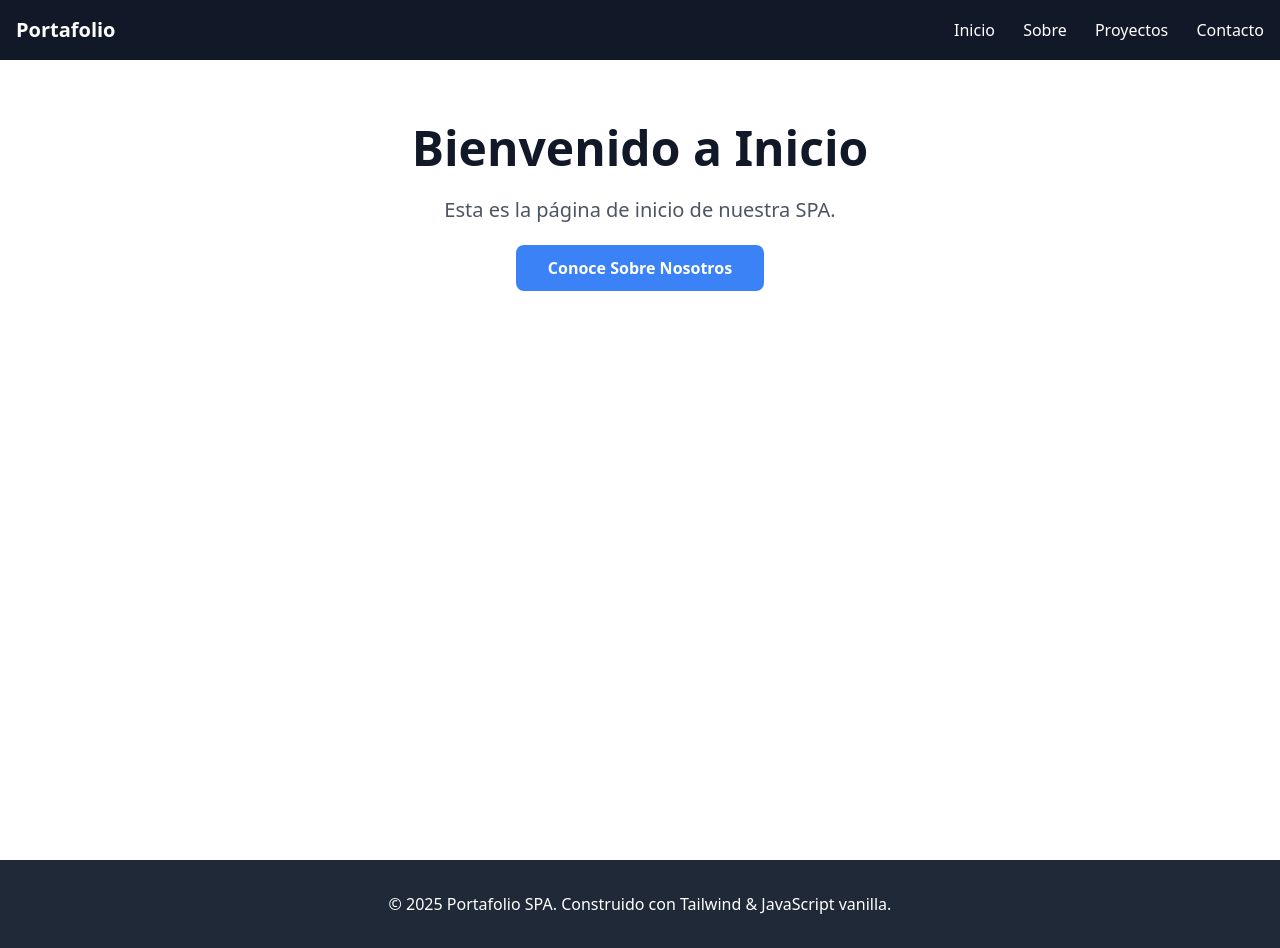
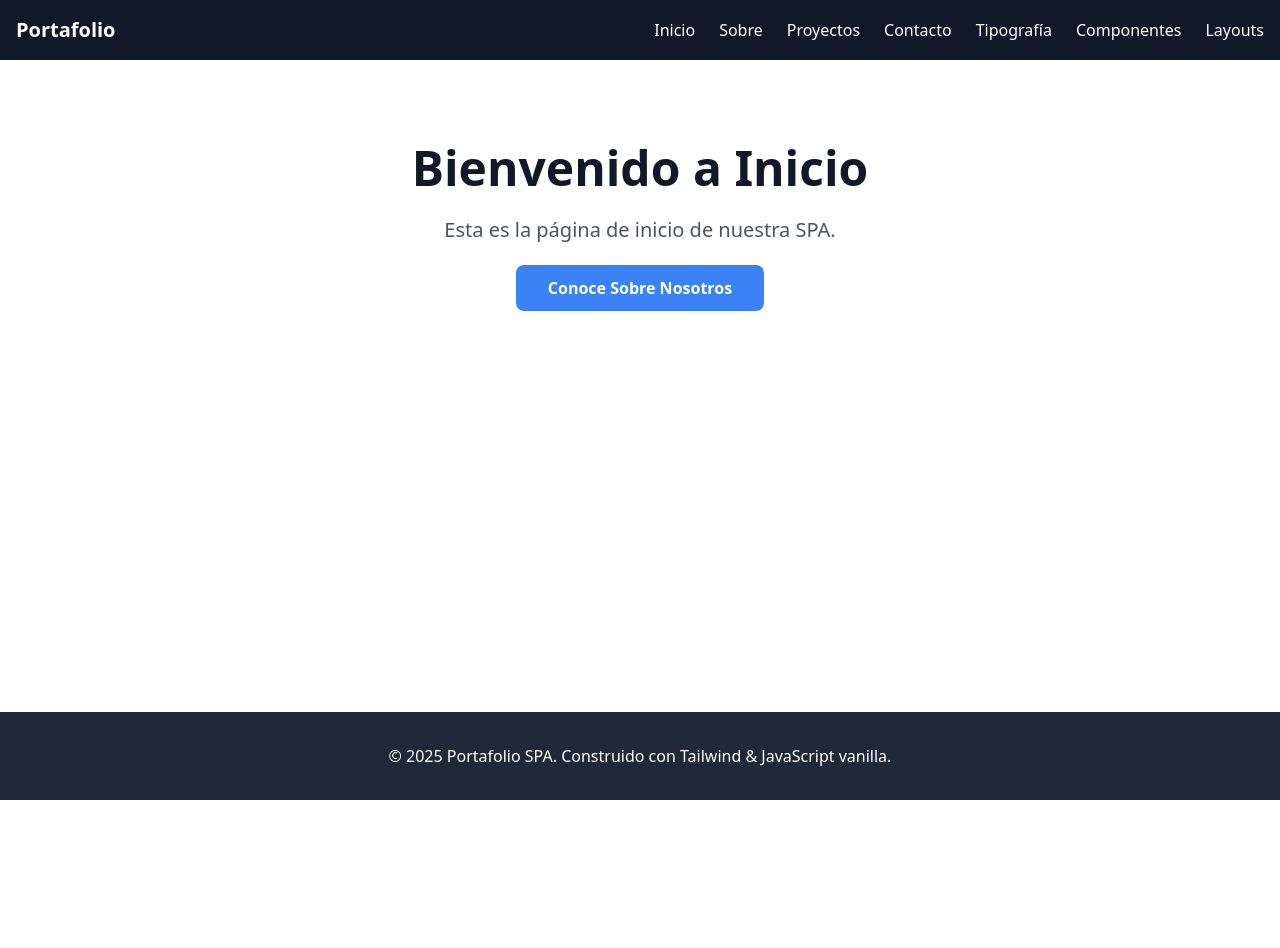
Before and after one commit to nbfrodri/Portafolio-Tailwind, a website built with Vite: page index.html in a window 1280 px wide. After the commit the page ends 800 px from the top, so only its background shows below. Built offline with nearby package versions, Linux system fonts and the light colour scheme.

Commit message:
feat: Refactor SPA structure with improved navigation and accessibility features

```diff
--- a/index.html
+++ b/index.html
@@ -1,4 +1,3 @@
-<!-- index.html -->
 <!DOCTYPE html>
 <html lang="es">
   <head>
@@ -10,17 +9,17 @@
   <body>
     <!-- Skip link para accesibilidad -->
     <a
-      href="#main"
+      href="#app"
       class="sr-only focus:not-sr-only focus:absolute focus:top-4 focus:left-4 bg-blue-500 text-white px-4 py-2 rounded"
     >
       Saltar al contenido principal
     </a>
 
-    <!-- Navegación compartida -->
+    <!-- Navegación compartida (lista semántica) -->
     <nav
-      class="bg-gray-900 text-white sticky top-0 z-50"
+      class="fixed top-0 left-0 w-full bg-gray-900 text-white z-50"
       role="navigation"
-      aria-label="Navegación principal"
+      aria-label="Main navigation"
     >
       <div class="container mx-auto px-4">
         <div class="flex justify-between items-center py-4">
@@ -30,34 +29,67 @@
             aria-label="Inicio"
             >Portafolio</a
           >
-          <div class="space-x-6">
+          <ul class="flex gap-6">
+            <li>
               <a
                 href="#/"
                 class="hover:text-blue-400 transition-colors"
                 aria-current="page"
                 >Inicio</a
               >
+            </li>
+            <li>
               <a href="#/sobre" class="hover:text-blue-400 transition-colors"
                 >Sobre</a
               >
-            <a href="#/proyectos" class="hover:text-blue-400 transition-colors"
+            </li>
+            <li>
+              <a
+                href="#/proyectos"
+                class="hover:text-blue-400 transition-colors"
                 >Proyectos</a
               >
+            </li>
+            <li>
               <a href="#/contacto" class="hover:text-blue-400 transition-colors"
                 >Contacto</a
               >
-          </div>
+            </li>
+            <li>
+              <a
+                href="#/tipografia"
+                class="hover:text-blue-400 transition-colors"
+                >Tipografía</a
+              >
+            </li>
+            <li>
+              <a
+                href="#/componentes"
+                class="hover:text-blue-400 transition-colors"
+                >Componentes</a
+              >
+            </li>
+            <li>
+              <a href="#/layouts" class="hover:text-blue-400 transition-colors"
+                >Layouts</a
+              >
+            </li>
+          </ul>
         </div>
       </div>
     </nav>
 
-    <!-- Área de contenido principal -->
-    <main id="app" class="min-h-screen" role="main">
-      <!-- Las vistas se renderizarán aquí -->
+    <!-- Área de contenido principal: no fixed to allow scrolling. Añadimos padding
+         superior e inferior para que el contenido no quede oculto por la nav/footer fijas. -->
+    <main id="app" class="min-h-screen pt-20 pb-24" role="main">
+      <!-- Views will be rendered here -->
     </main>
 
     <!-- Footer compartido -->
-    <footer class="bg-gray-800 text-white py-8" role="contentinfo">
+    <footer
+      class="fixed bottom-0 left-0 w-full z-50 bg-gray-800 text-white py-8"
+      role="contentinfo"
+    >
       <div class="container mx-auto px-4 text-center">
         <p>
           &copy; 2025 Portafolio SPA. Construido con Tailwind & JavaScript
--- a/src/main.js
+++ b/src/main.js
@@ -1,6 +1,22 @@
 import "./style.css";
 import SimpleRouter from "./router.js";
-import { views } from "./views.js";
+import { views } from "./views/index.js";
 
 // Inicializar router
 const router = new SimpleRouter(views);
+
+// Opcional: Scroll suave para anclas internas SIN romper el ruteo SPA
+// 1) Delegación de eventos: un solo listener captura clicks en anchors.
+// 2) Solo manejamos hashes que apuntan a secciones internas (ej. #app).
+// 3) Ignoramos enlaces del router que empiezan por "#/" para que el router gestione la navegación.
+document.addEventListener("click", (e) => {
+  const link = e.target.closest('a[href^="#"]');
+  if (!link) return; // No es un enlace con hash
+  const href = link.getAttribute("href");
+  if (href.startsWith("#/")) return; // enlace del router: lo gestiona el router
+  const target = document.querySelector(href);
+  if (target) {
+    e.preventDefault();
+    target.scrollIntoView({ behavior: "smooth", block: "start" });
+  }
+});
--- a/src/router.js
+++ b/src/router.js
@@ -30,13 +30,15 @@ class SimpleRouter {
   }
 
   updateActiveNav(currentHash) {
-    // Remover aria-current de todos los enlaces de navegación
-    document.querySelectorAll("nav a").forEach((link) => {
+    // Solo considerar enlaces del router SPA que empiezan por "#/".
+    // Evita tocar anclas internas como "#app" (skip links, enlaces de sección).
+    document.querySelectorAll('nav a[href^="#/"]').forEach((link) => {
       link.removeAttribute("aria-current");
     });
 
-    // Añadir aria-current al enlace activo
-    const activeLink = document.querySelector(`nav a[href="${currentHash}"]`);
+    // currentHash es como "/", "/sobre", ...
+    // Construimos el selector completo como `#${currentHash}` para coincidir con hrefs (ej. href="#/sobre").
+    const activeLink = document.querySelector(`nav a[href="#${currentHash}"]`);
     if (activeLink) {
       activeLink.setAttribute("aria-current", "page");
     }
--- a/src/views.js
+++ /dev/null
@@ -1,47 +0,0 @@
-export const views = {
-  "/": {
-    template: `
-      <section class="py-16">
-        <div class="container mx-auto px-4 text-center">
-          <h1 class="text-5xl font-bold text-gray-900 mb-6">Bienvenido a Inicio</h1>
-          <p class="text-xl text-gray-600 mb-8">Esta es la página de inicio de nuestra SPA.</p>
-          <a href="#/sobre" class="bg-blue-500 hover:bg-blue-600 text-white font-bold py-3 px-8 rounded-lg transition-colors">
-            Conoce Sobre Nosotros
-          </a>
-        </div>
-      </section>
-    `,
-  },
-  "/sobre": {
-    template: `
-      <section class="py-16">
-        <div class="container mx-auto px-4">
-          <h1 class="text-4xl font-bold text-gray-900 mb-6">Sobre Nosotros</h1>
-          <div class="max-w-3xl mx-auto">
-            <p class="text-lg text-gray-700 mb-4">
-              Construimos aplicaciones web modernas con Tailwind CSS y JavaScript vanilla.
-              Nuestro enfoque está en accesibilidad, rendimiento y experiencia de usuario.
-            </p>
-            <p class="text-lg text-gray-700 mb-6">
-              Esta SPA demuestra ruteo, diseño responsive y mejora progresiva.
-            </p>
-            <a href="#/" class="text-blue-500 hover:text-blue-600 font-medium">← Volver a Inicio</a>
-          </div>
-        </div>
-      </section>
-    `,
-  },
-  404: {
-    template: `
-      <section class="py-16">
-        <div class="container mx-auto px-4 text-center">
-          <h1 class="text-4xl font-bold text-gray-900 mb-6">Página No Encontrada</h1>
-          <p class="text-xl text-gray-600 mb-8">La página que buscas no existe.</p>
-          <a href="#/" class="bg-blue-500 hover:bg-blue-600 text-white font-bold py-3 px-8 rounded-lg transition-colors">
-            Ir a Inicio
-          </a>
-        </div>
-      </section>
-    `,
-  },
-};
--- /dev/null
+++ b/src/views/404.js
@@ -0,0 +1,13 @@
+export default {
+  template: `
+   <section class="py-16">
+     <div class="container mx-auto px-4 text-center">
+       <h1 class="text-4xl font-bold text-gray-900 mb-6">Página No Encontrada</h1>
+       <p class="text-xl text-gray-600 mb-8">La página que buscas no existe.</p>
+       <a href="#/" class="bg-blue-500 hover:bg-blue-600 text-white font-bold py-3 px-8 rounded-lg transition-colors">
+         Ir a Inicio
+       </a>
+     </div>
+   </section>
+ `,
+};
--- /dev/null
+++ b/src/views/componentes.js
@@ -0,0 +1,57 @@
+export default {
+  template: `
+    <section class="py-16 bg-gray-50 min-h-screen">
+      <div class="container mx-auto px-4">
+        <h1 class="text-4xl font-bold text-gray-900 mb-8 text-center">Playground de Componentes</h1>
+
+        <!-- Variantes de botones -->
+        <div class="bg-white rounded-lg shadow-md p-6 mb-8">
+          <h2 class="text-2xl font-bold text-gray-900 mb-4">Botones</h2>
+          <div class="flex flex-wrap gap-4">
+            <button class="bg-blue-500 hover:bg-blue-600 text-white font-bold py-2 px-4 rounded transition-colors">
+              Primario
+            </button>
+            <button class="bg-gray-500 hover:bg-gray-600 text-white font-bold py-2 px-4 rounded transition-colors">
+              Secundario
+            </button>
+            <button class="border-2 border-blue-500 text-blue-500 hover:bg-blue-50 font-bold py-2 px-4 rounded transition-colors">
+              Contorno
+            </button>
+          </div>
+        </div>
+
+        <!-- Grid de tarjetas -->
+        <div class="bg-white rounded-lg shadow-md p-6 mb-8">
+          <h2 class="text-2xl font-bold text-gray-900 mb-4">Tarjetas</h2>
+          <div class="grid grid-cols-1 md:grid-cols-3 gap-6">
+            <article class="border border-gray-200 rounded-lg overflow-hidden hover:shadow-lg transition-shadow">
+              <div class="h-32 bg-gradient-to-r from-blue-400 to-purple-500"></div>
+              <div class="p-4">
+                <h3 class="font-bold text-gray-900 mb-2">Título de Tarjeta</h3>
+                <p class="text-gray-600 text-sm">La descripción de la tarjeta va aquí.</p>
+              </div>
+            </article>
+
+            <article class="border border-gray-200 rounded-lg overflow-hidden hover:shadow-lg transition-shadow">
+              <div class="h-32 bg-gradient-to-r from-green-400 to-teal-500"></div>
+              <div class="p-4">
+                <h3 class="font-bold text-gray-900 mb-2">Título de Tarjeta</h3>
+                <p class="text-gray-600 text-sm">La descripción de la tarjeta va aquí.</p>
+              </div>
+            </article>
+
+            <article class="border border-gray-200 rounded-lg overflow-hidden hover:shadow-lg transition-shadow">
+              <div class="h-32 bg-gradient-to-r from-pink-400 to-red-500"></div>
+              <div class="p-4">
+                <h3 class="font-bold text-gray-900 mb-2">Título de Tarjeta</h3>
+                <p class="text-gray-600 text-sm">La descripción de la tarjeta va aquí.</p>
+              </div>
+            </article>
+          </div>
+        </div>
+
+        <a href="#/" class="inline-block text-blue-600 hover:text-blue-700 font-medium">← Volver a Inicio</a>
+      </div>
+    </section>
+  `,
+};
--- /dev/null
+++ b/src/views/contacto.js
@@ -0,0 +1,15 @@
+export default {
+  template: `
+   <section class="py-16">
+     <div class="container mx-auto px-4">
+       <h1 class="text-4xl font-bold text-gray-900 mb-6">Contacto</h1>
+       <div class="max-w-3xl mx-auto">
+         <p class="text-lg text-gray-700 mb-6">
+           Ponte en contacto con nosotros a través de nuestros canales sociales.
+         </p>
+         <a href="#/" class="text-blue-500 hover:text-blue-600 font-medium">← Volver a Inicio</a>
+       </div>
+     </div>
+   </section>
+ `,
+};
--- /dev/null
+++ b/src/views/home.js
@@ -0,0 +1,13 @@
+export default {
+  template: `
+   <section class="py-16">
+     <div class="container mx-auto px-4 text-center">
+       <h1 class="text-5xl font-bold text-gray-900 mb-6">Bienvenido a Inicio</h1>
+       <p class="text-xl text-gray-600 mb-8">Esta es la página de inicio de nuestra SPA.</p>
+       <a href="#/sobre" class="bg-blue-500 hover:bg-blue-600 text-white font-bold py-3 px-8 rounded-lg transition-colors">
+         Conoce Sobre Nosotros
+       </a>
+     </div>
+   </section>
+ `,
+};
--- /dev/null
+++ b/src/views/index.js
@@ -0,0 +1,19 @@
+import home from "./home.js";
+import sobre from "./sobre.js";
+import proyectos from "./proyectos.js";
+import contacto from "./contacto.js";
+import tipografia from "./tipografia.js"; // Añade esto
+import notFound from "./404.js";
+import componentes from "./componentes.js";
+import layouts from "./layouts.js";
+
+export const views = {
+  "/": home,
+  "/sobre": sobre,
+  "/proyectos": proyectos,
+  "/contacto": contacto,
+  "/tipografia": tipografia,
+  "/componentes": componentes,
+  "/layouts": layouts,
+  404: notFound,
+};
--- /dev/null
+++ b/src/views/layouts.js
@@ -0,0 +1,85 @@
+export default {
+  template: `
+    <section class="py-16 bg-gray-50 min-h-screen">
+      <div class="container mx-auto px-4">
+        <h1 class="text-4xl font-bold text-gray-900 mb-8 text-center">Patrones de Grid y Flexbox</h1>
+
+        <!-- Flexbox: eje horizontal y centrado -->
+        <div class="bg-white rounded-lg shadow-md p-6 mb-8">
+          <h2 class="text-2xl font-semibold mb-4">Flex: fila centrada</h2>
+          <div class="flex items-center justify-center gap-4">
+            <div class="w-24 h-24 bg-blue-500 text-white flex items-center justify-center rounded">1</div>
+            <div class="w-24 h-24 bg-green-500 text-white flex items-center justify-center rounded">2</div>
+            <div class="w-24 h-24 bg-pink-500 text-white flex items-center justify-center rounded">3</div>
+          </div>
+        </div>
+
+        <!-- Flexbox: columna responsiva -->
+        <div class="bg-white rounded-lg shadow-md p-6 mb-8">
+          <h2 class="text-2xl font-semibold mb-4">Flex: columna responsiva</h2>
+          <div class="flex flex-col md:flex-row gap-4">
+            <div class="flex-1 p-4 bg-gradient-to-r from-blue-50 to-blue-100 rounded">Col 1</div>
+            <div class="flex-1 p-4 bg-gradient-to-r from-green-50 to-green-100 rounded">Col 2</div>
+            <div class="flex-1 p-4 bg-gradient-to-r from-purple-50 to-purple-100 rounded">Col 3</div>
+          </div>
+        </div>
+
+        <!-- Grid: cards 1-3-? -->
+        <div class="bg-white rounded-lg shadow-md p-6 mb-8">
+          <h2 class="text-2xl font-semibold mb-4">Grid: tarjetas responsivas</h2>
+          <div class="grid grid-cols-1 sm:grid-cols-2 lg:grid-cols-3 gap-6">
+            <article class="p-4 border rounded-lg">
+              <h3 class="font-bold mb-2">Tarjeta A</h3>
+              <p class="text-sm text-gray-600">Una tarjeta en la grid.</p>
+            </article>
+            <article class="p-4 border rounded-lg">
+              <h3 class="font-bold mb-2">Tarjeta B</h3>
+              <p class="text-sm text-gray-600">Otra tarjeta en la grid.</p>
+            </article>
+            <article class="p-4 border rounded-lg">
+              <h3 class="font-bold mb-2">Tarjeta C</h3>
+              <p class="text-sm text-gray-600">Otra tarjeta más.</p>
+            </article>
+            <article class="p-4 border rounded-lg">
+              <h3 class="font-bold mb-2">Tarjeta D</h3>
+              <p class="text-sm text-gray-600">Contenido adicional.</p>
+            </article>
+            <article class="p-4 border rounded-lg">
+              <h3 class="font-bold mb-2">Tarjeta E</h3>
+              <p class="text-sm text-gray-600">Contenido adicional.</p>
+            </article>
+            <article class="p-4 border rounded-lg">
+              <h3 class="font-bold mb-2">Tarjeta F</h3>
+              <p class="text-sm text-gray-600">Contenido adicional.</p>
+            </article>
+          </div>
+        </div>
+
+        <!-- Grid: Masonry-like with row-span -->
+        <div class="bg-white rounded-lg shadow-md p-6 mb-8">
+          <h2 class="text-2xl font-semibold mb-4">Grid: Masonry simple (rows)</h2>
+          <div class="grid grid-cols-3 gap-4 auto-rows-fr">
+            <div class="col-span-2 row-span-2 bg-gradient-to-r from-indigo-400 to-indigo-600 rounded p-4 text-white">Elemento grande (2x2)</div>
+            <div class="bg-gray-100 rounded p-4">Pequeño 1</div>
+            <div class="bg-gray-100 rounded p-4">Pequeño 2</div>
+            <div class="bg-gray-100 rounded p-4">Pequeño 3</div>
+            <div class="bg-gray-100 rounded p-4">Pequeño 4</div>
+          </div>
+        </div>
+
+        <!-- Flex utilities: space-between and wrap -->
+        <div class="bg-white rounded-lg shadow-md p-6 mb-8">
+          <h2 class="text-2xl font-semibold mb-4">Flex: space-between y wrap</h2>
+          <div class="flex flex-wrap justify-between gap-4">
+            <div class="w-40 h-24 bg-yellow-200 rounded flex items-center justify-center">Box 1</div>
+            <div class="w-40 h-24 bg-yellow-300 rounded flex items-center justify-center">Box 2</div>
+            <div class="w-40 h-24 bg-yellow-400 rounded flex items-center justify-center">Box 3</div>
+            <div class="w-40 h-24 bg-yellow-500 rounded flex items-center justify-center text-white">Box 4</div>
+          </div>
+        </div>
+
+        <a href="#/" class="inline-block text-blue-600 hover:text-blue-700 font-medium">← Volver a Inicio</a>
+      </div>
+    </section>
+  `,
+};
--- /dev/null
+++ b/src/views/proyectos.js
@@ -0,0 +1,15 @@
+export default {
+  template: `
+   <section class="py-16">
+     <div class="container mx-auto px-4">
+       <h1 class="text-4xl font-bold text-gray-900 mb-6">Nuestros Proyectos</h1>
+       <div class="max-w-3xl mx-auto">
+         <p class="text-lg text-gray-700 mb-6">
+           Próximamente: Una muestra de proyectos construidos con tecnologías web modernas.
+         </p>
+         <a href="#/" class="text-blue-500 hover:text-blue-600 font-medium">← Volver a Inicio</a>
+       </div>
+     </div>
+   </section>
+ `,
+};
--- /dev/null
+++ b/src/views/sobre.js
@@ -0,0 +1,19 @@
+export default {
+  template: `
+   <section class="py-16">
+     <div class="container mx-auto px-4">
+       <h1 class="text-4xl font-bold text-gray-900 mb-6">Sobre Nosotros</h1>
+       <div class="max-w-3xl mx-auto">
+         <p class="text-lg text-gray-700 mb-4">
+           Construimos aplicaciones web modernas con Tailwind CSS y JavaScript vanilla.
+           Nuestro enfoque está en accesibilidad, rendimiento y experiencia de usuario.
+         </p>
+         <p class="text-lg text-gray-700 mb-6">
+           Esta SPA demuestra ruteo, diseño responsive y mejora progresiva.
+         </p>
+         <a href="#/" class="text-blue-500 hover:text-blue-600 font-medium">← Volver a Inicio</a>
+       </div>
+     </div>
+   </section>
+ `,
+};
--- /dev/null
+++ b/src/views/tipografia.js
@@ -0,0 +1,30 @@
+export default {
+  template: `
+    <section class="py-16 bg-gradient-to-br from-purple-50 to-blue-50 min-h-screen">
+      <div class="container mx-auto px-4 max-w-4xl">
+        <h1 class="text-5xl font-bold text-gray-900 mb-4">Tipografía y Color</h1>
+        <p class="text-xl text-gray-600 mb-8">Explorando la escala tipográfica y el sistema de colores de Tailwind</p>
+
+        <div class="bg-white rounded-lg shadow-lg p-8 mb-8">
+          <h2 class="text-3xl font-bold text-gray-900 mb-4">Jerarquía de Encabezados</h2>
+          <h3 class="text-2xl font-semibold text-gray-800 mb-2">Ejemplo de Subencabezado</h3>
+          <h4 class="text-xl font-medium text-gray-700 mb-2">Título de Sección</h4>
+          <p class="text-base text-gray-600 leading-relaxed mb-4">
+            Este es texto de cuerpo demostrando altura de línea y espaciado apropiados.
+            Observa cómo la tipografía por defecto de Tailwind crea contenido legible y accesible.
+          </p>
+          <p class="text-sm text-gray-500">Texto pequeño para metadatos o pies de foto.</p>
+        </div>
+
+        <div class="grid grid-cols-2 md:grid-cols-4 gap-4">
+          <div class="bg-blue-500 text-white p-4 rounded text-center font-semibold">Azul</div>
+          <div class="bg-green-500 text-white p-4 rounded text-center font-semibold">Verde</div>
+          <div class="bg-purple-500 text-white p-4 rounded text-center font-semibold">Morado</div>
+          <div class="bg-red-500 text-white p-4 rounded text-center font-semibold">Rojo</div>
+        </div>
+
+        <a href="#/" class="inline-block mt-8 text-blue-600 hover:text-blue-700 font-medium">← Volver a Inicio</a>
+      </div>
+    </section>
+  `,
+};
```
Lines whose indentation alone changed are shown as unchanged.
